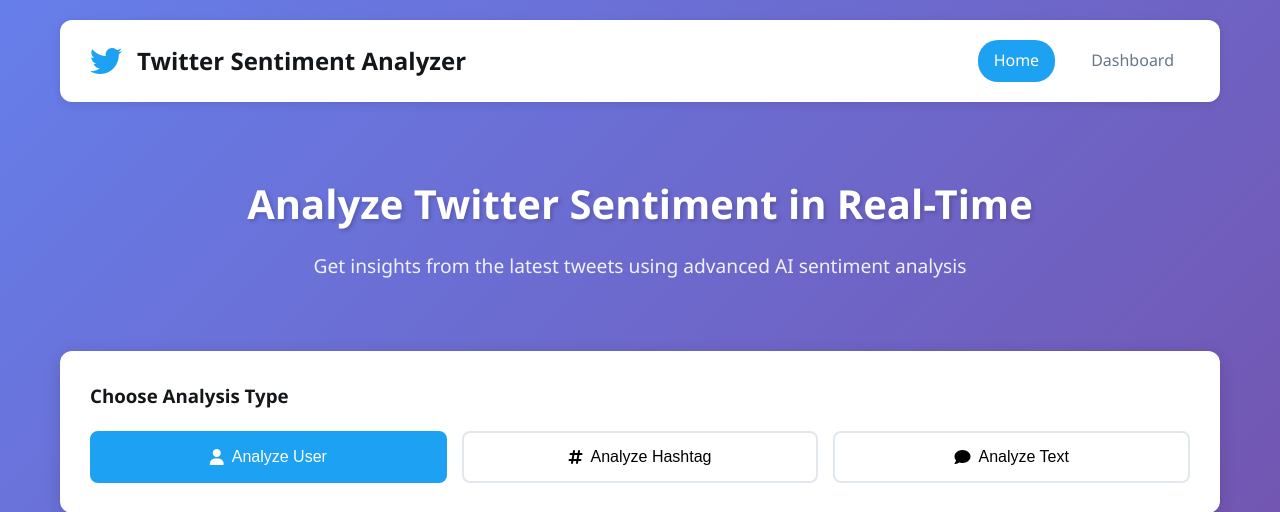
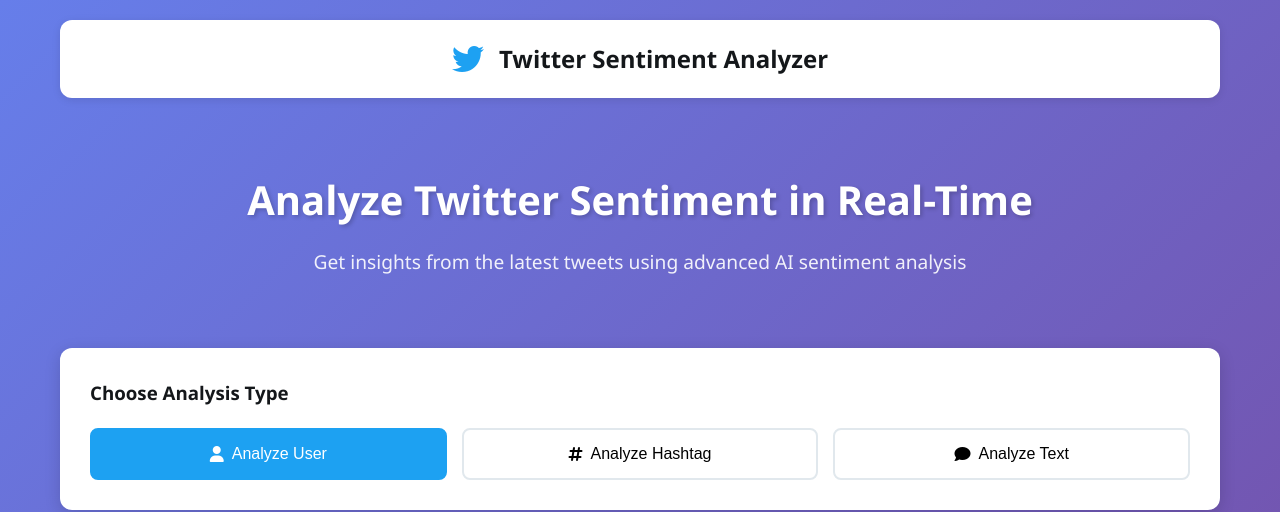
Before and after one commit to Swivt-Education-Nepal/Twitter-Sentiment-Analysis, a FastAPI app: page / in a window 1280 px wide. Shown: the top 512 px of the page. Run offline with FastAPI, Linux system fonts and the light colour scheme.

Commit message:
fast api removed dashboard

```diff
--- a/app/main.py
+++ b/app/main.py
@@ -40,10 +40,5 @@
     """Serve the main page"""
     return templates.TemplateResponse("index.html", {"request": request})
 
-@app.get("/dashboard", response_class=HTMLResponse)
-async def dashboard(request: Request):
-    """Serve the dashboard page"""
-    return templates.TemplateResponse("dashboard.html", {"request": request})
-
 if __name__ == "__main__":
     uvicorn.run("app.main:app", host="0.0.0.0", port=8000, reload=True)
--- a/app/static/style.css
+++ b/app/static/style.css
@@ -41,7 +41,7 @@
     border-radius: 12px;
     box-shadow: var(--shadow);
     display: flex;
-    justify-content: space-between;
+    justify-content: center;
     align-items: center;
     margin-bottom: 30px;
 }
@@ -60,25 +60,6 @@
 .logo h1 {
     font-size: 1.5rem;
     color: var(--secondary);
-}
-
-nav {
-    display: flex;
-    gap: 20px;
-}
-
-nav a {
-    text-decoration: none;
-    color: var(--text-light);
-    font-weight: 500;
-    padding: 8px 16px;
-    border-radius: 20px;
-    transition: all 0.3s;
-}
-
-nav a:hover, nav a.active {
-    background: var(--primary);
-    color: white;
 }
 
 /* Hero Section */
@@ -352,9 +333,7 @@
 /* Responsive */
 @media (max-width: 768px) {
     .header {
-        flex-direction: column;
         text-align: center;
-        gap: 15px;
     }
 
     .hero h2 {
--- a/app/templates/index.html
+++ b/app/templates/index.html
@@ -15,10 +15,6 @@
                 <i class="fab fa-twitter"></i>
                 <h1>Twitter Sentiment Analyzer</h1>
             </div>
-            <nav>
-                <a href="/" class="active">Home</a>
-                <a href="/dashboard">Dashboard</a>
-            </nav>
         </header>
 
         <!-- Hero Section -->
```
